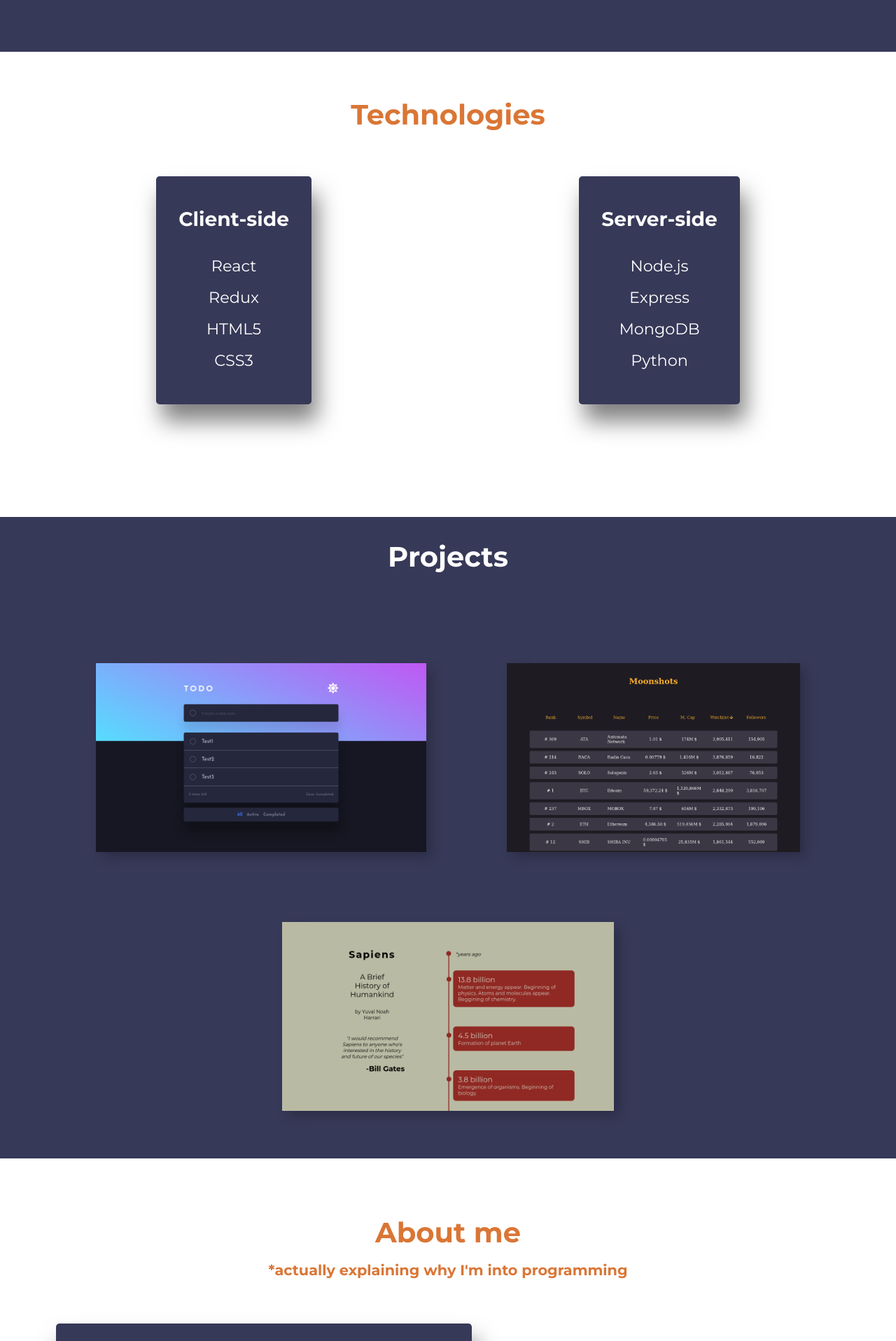
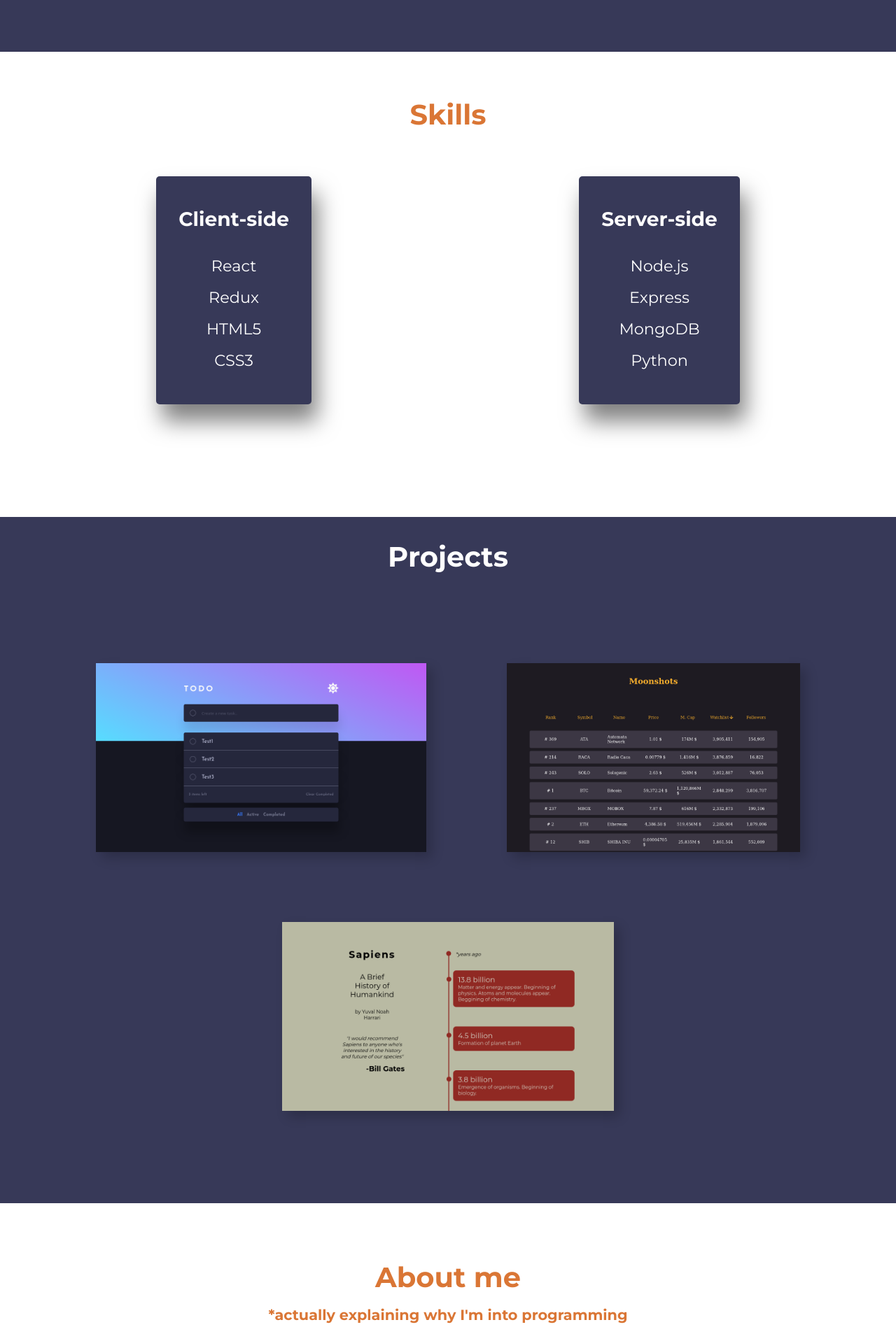
Before and after one commit to Utakato/Portfolio, a React (Create React App) app in the folder client/: page / in a window 1280 px wide. Shown: the part 527-2444 px from the top of the page at 70% size. Built offline with nearby package versions, Linux system fonts and the light colour scheme.

Commit message:
Minor fixes

```diff
--- a/client/src/components/Contact/index.jsx
+++ b/client/src/components/Contact/index.jsx
@@ -5,7 +5,9 @@ const Contact = () => {
         <section className="contact">
             <h1>Contact</h1>
             <div className="wrapper">
-            <div className="map"><ContactMap /></div>
+            <div className="map">
+                <ContactMap />
+            </div>
 
             <div className="contact-info">
                 <div className="info">Email: <span>vasileschipor98@gmail.com</span></div>
--- a/client/src/components/Header/style.css
+++ b/client/src/components/Header/style.css
@@ -28,3 +28,7 @@ nav {
 .logo {
     cursor: pointer;
 }
+
+.item:hover {
+    color: var(--orange);
+}
--- a/client/src/components/Project/index.jsx
+++ b/client/src/components/Project/index.jsx
@@ -1,4 +1,4 @@
-import { Component, useState } from "react"
+import { Component } from "react"
 import Modal from "../Modal"
 import "./style.css"
 
--- a/client/src/components/Projects/style.css
+++ b/client/src/components/Projects/style.css
@@ -14,5 +14,6 @@
     flex-wrap: wrap;
     justify-content: space-around;
     padding: 1rem 5rem;
+    padding-bottom: 5rem;
     position: relative;
 }
--- a/client/src/components/Skills/index.jsx
+++ b/client/src/components/Skills/index.jsx
@@ -14,7 +14,7 @@ const Skills = () => {
 
     return (
         <section className="skills">
-            <h1>Technologies</h1>
+            <h1>Skills</h1>
             <div className="wrapper">
                 <div className="card">
                     <h3>Client-side</h3>
```
